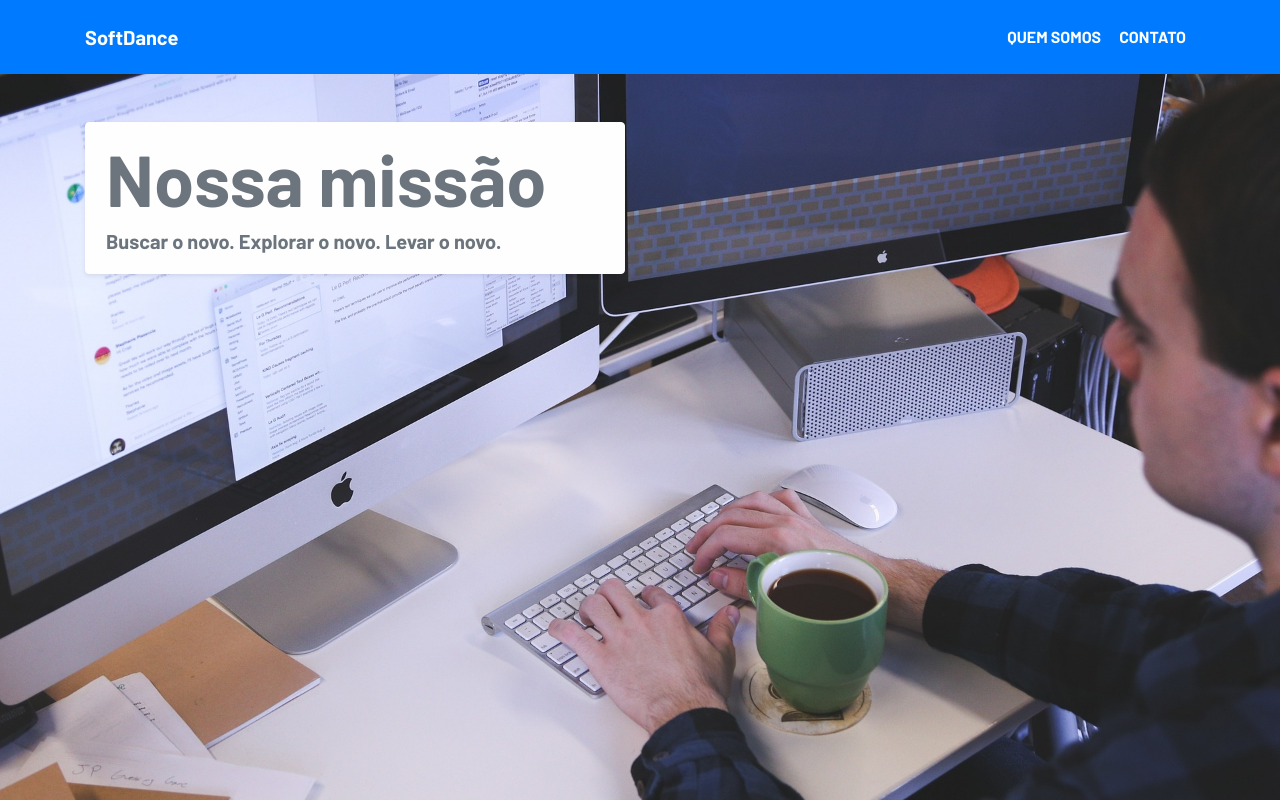
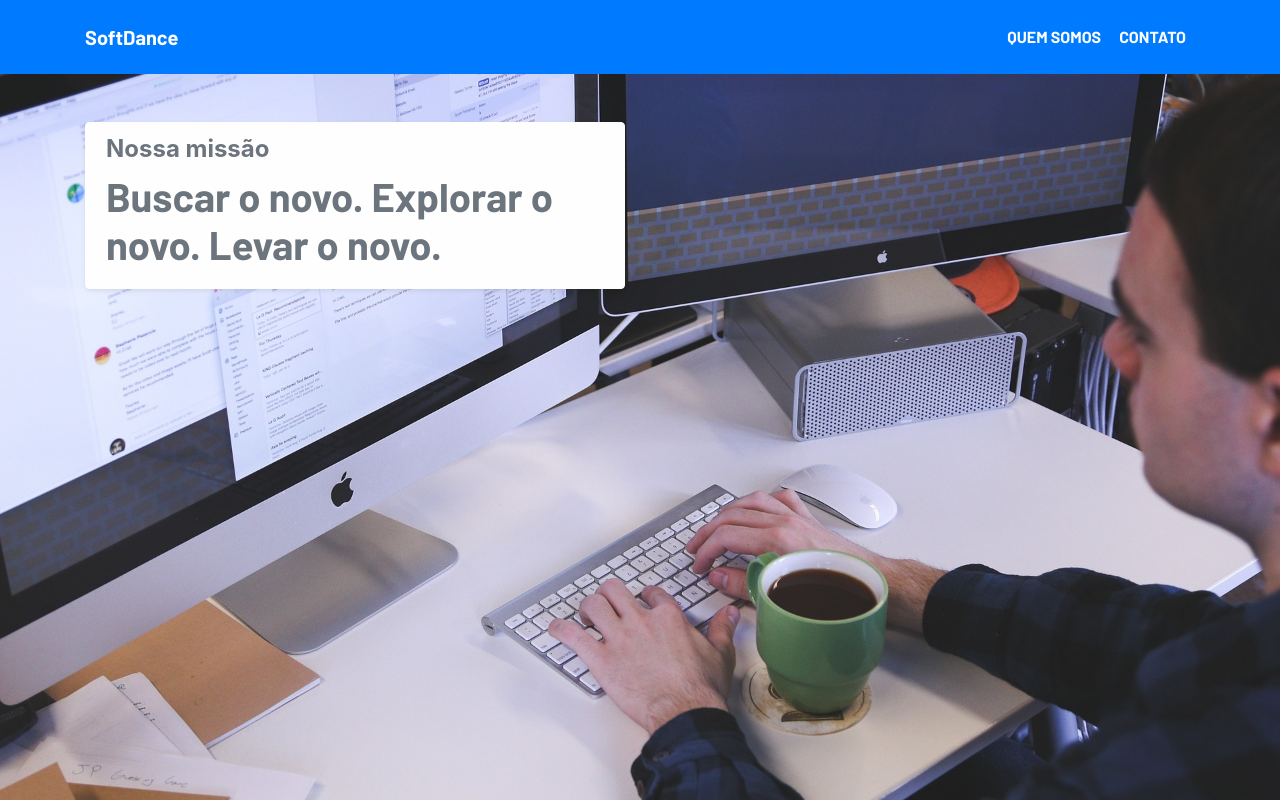
Before and after one commit to renatorobot/site, a plain HTML site: page index.html in a window 1280 px wide. Drawn offline with Linux system fonts and the light colour scheme.

Commit message:
atualizando

```diff
--- a/index.html
+++ b/index.html
@@ -18,7 +18,7 @@
     <nav class="navbar navbar-expand-lg navbar-dark bg-primary py-3">
         <div class="container">
 
-            <a class="navbar-brand" href="#">SoftDance</a>
+            <a class="navbar-brand" href="index.html">SoftDance</a>
             <button class="navbar-toggler" type="button" data-toggle="collapse" data-target="#conteudoNavbarSuportado" aria-controls="conteudoNavbarSuportado" aria-expanded="false" aria-label="Alterna navegação">
             <span class="navbar-toggler-icon"></span>
             </button>
@@ -45,8 +45,8 @@
           <div class="row mt-5">
             <div class="col-lg-6">
                 <div class="alert alert-light shadow-sm" role="alert">
-                    <h1 class="display-3 text-muted">Nossa missão</h1>
-                    <h5 class="text-muted">Buscar o novo. Explorar o novo. Levar o novo.</h5>
+                    <h4 class="text-muted font-weight-bold">Nossa missão</h4>
+                    <h1 class="display-6 text-muted">Buscar o novo. Explorar o novo. Levar o novo.</h1>
                 </div>
             </div>
           </div>
```
